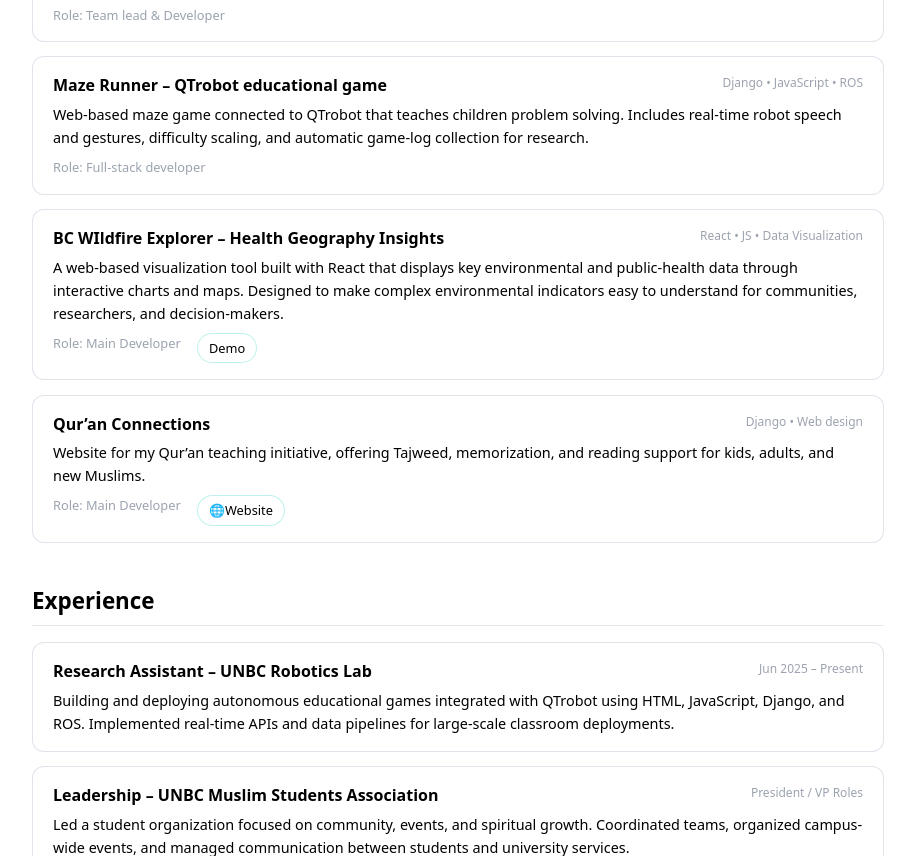
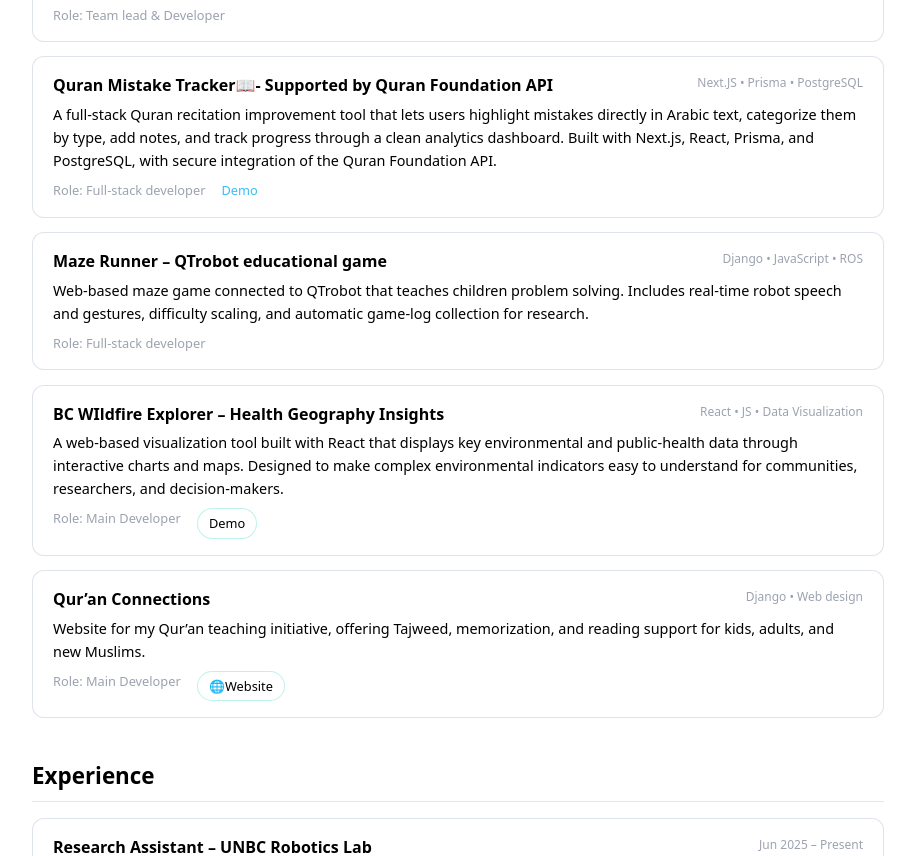
Before and after one commit to mola73/mola73.github.io, a plain HTML site: page index.html in a window 1280 px wide. Shown: the part 1044-1900 px from the top of the page, without its empty margins (182-1097 px from the left). Drawn offline with Linux system fonts and the light colour scheme.

Commit message:
added quran project

```diff
--- a/index.html
+++ b/index.html
@@ -131,6 +131,23 @@
   </div>
 </div>
 
+<div class="card">
+        <div class="card-header">
+          <div class="card-title">Quran Mistake Tracker📖- Supported by Quran Foundation API</div>
+          <div class="card-tag">Next.JS • Prisma • PostgreSQL</div>
+        </div>
+        <p>
+         A full-stack Quran recitation improvement tool that lets users highlight mistakes directly in Arabic text,
+          categorize them by type, add notes, and track progress through a clean analytics dashboard.
+         Built with Next.js, React, Prisma, and PostgreSQL, with secure integration of the Quran Foundation API.
+        </p>
+        <div class="card-footer">
+          <span>Role: Full-stack developer</span>
+
+          <a href="https://quran-project-3h1c.vercel.app/" target="_blank">Demo</a>
+        </div>
+      </div>
+
 
       <div class="card">
         <div class="card-header">
```
